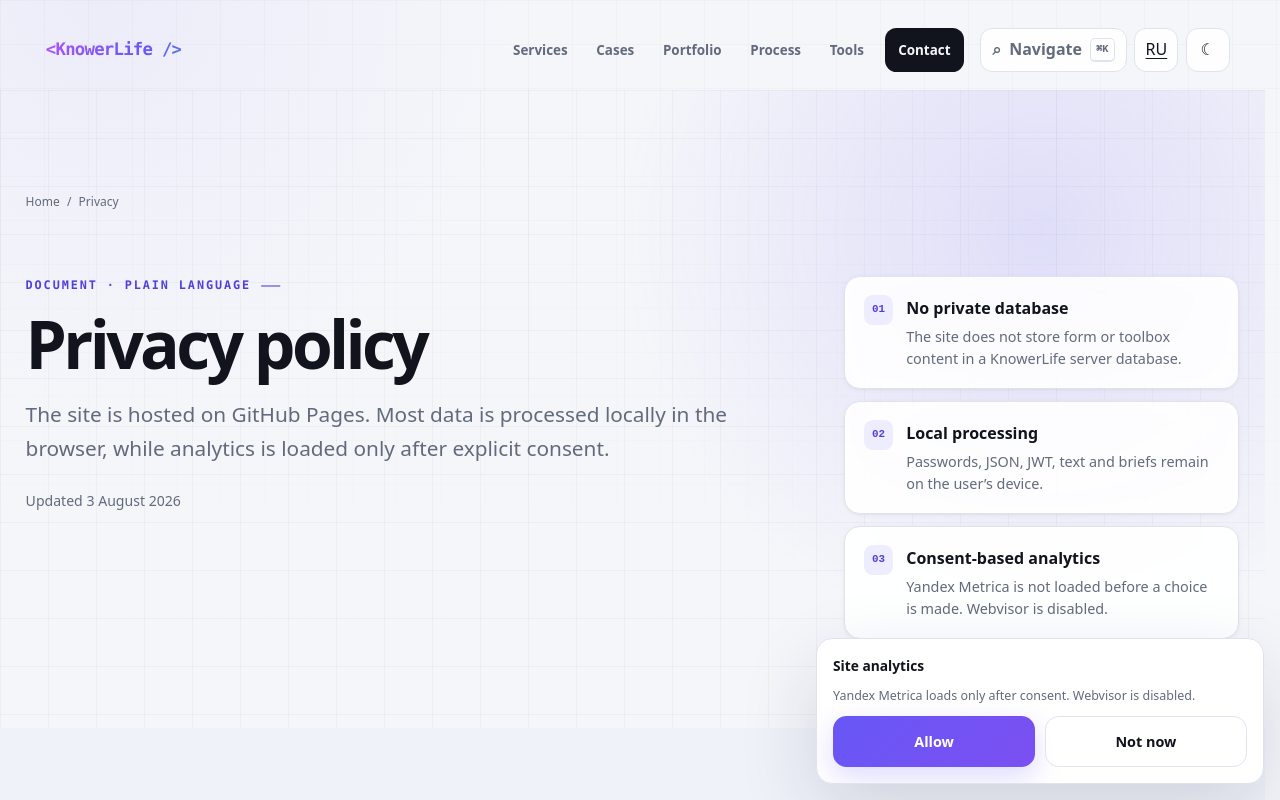
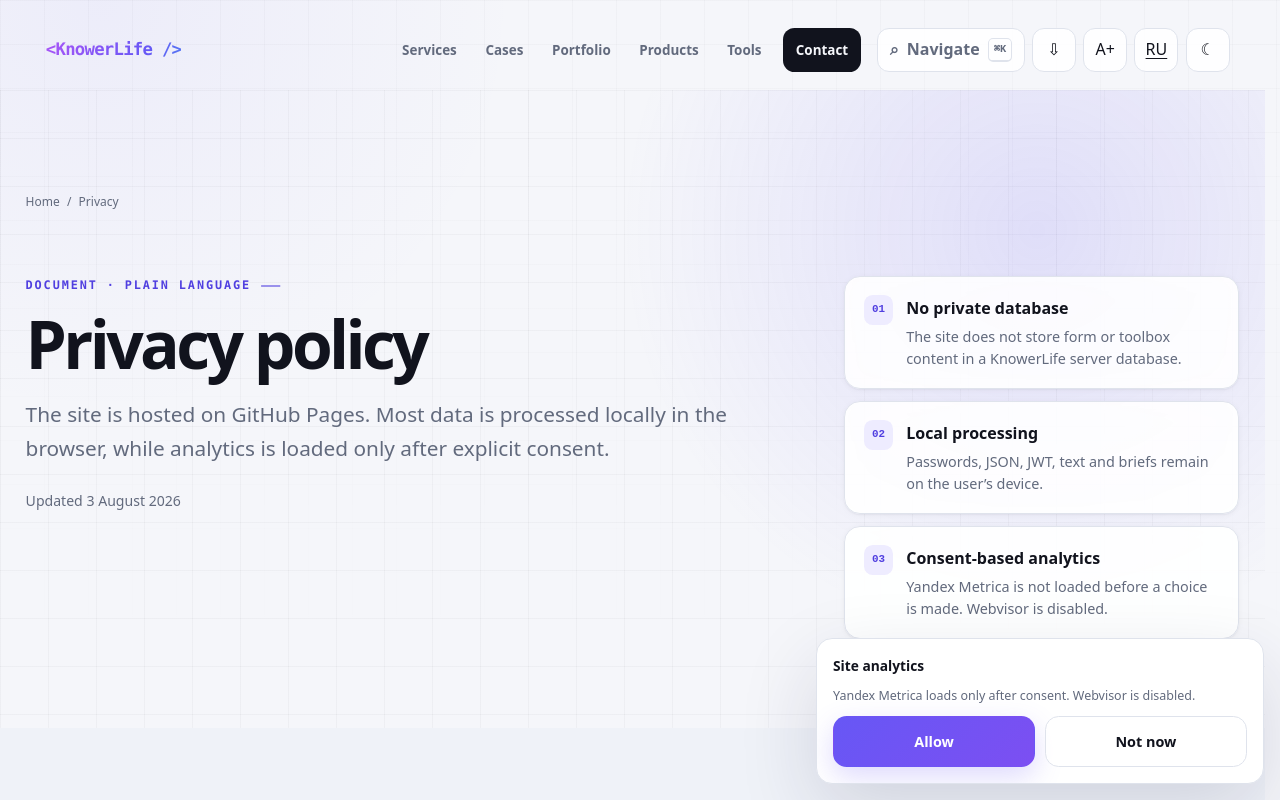
Before and after one commit to KnowerLife/knowerlife, a website: page en/privacy/index.html in a window 1280 px wide. Shown: the top 800 px of the page. Drawn offline with Linux system fonts and the light colour scheme.

Commit message:
Add files via upload

```diff
--- a/en/privacy/index.html
+++ b/en/privacy/index.html
@@ -51,11 +51,11 @@
 <li><a data-section-link="" href="../#services">Services</a></li>
 <li><a data-section-link="" href="../#cases">Cases</a></li>
 <li><a data-section-link="" href="../#portfolio">Portfolio</a></li>
-<li><a data-section-link="" href="../#process">Process</a></li>
+<li><a data-section-link="" href="../#ecosystem">Products</a></li>
 <li><a href="../tools/">Tools</a></li>
 <li><a data-section-link="" href="../#contact">Contact</a></li>
 </ul>
-<div class="nav-actions" data-nav-actions="">
+<div class="nav-actions" data-nav-actions=""><button aria-label="Install KnowerLife" class="icon-button" data-install-app hidden title="Install app" type="button">⇩</button><button aria-label="Enhanced accessibility" aria-pressed="false" class="icon-button" data-accessibility-toggle title="Enhanced accessibility" type="button">A+</button>
 <a aria-label="Русская версия" class="icon-button" href="../../privacy/" hreflang="ru" lang="ru">RU</a>
 <button aria-label="Switch theme" class="icon-button" data-theme-toggle="" title="Switch theme" type="button">☾</button>
 <button aria-controls="main-navigation" aria-expanded="false" aria-label="Open menu" class="menu-button" data-menu-button="" type="button">☰</button>
```
